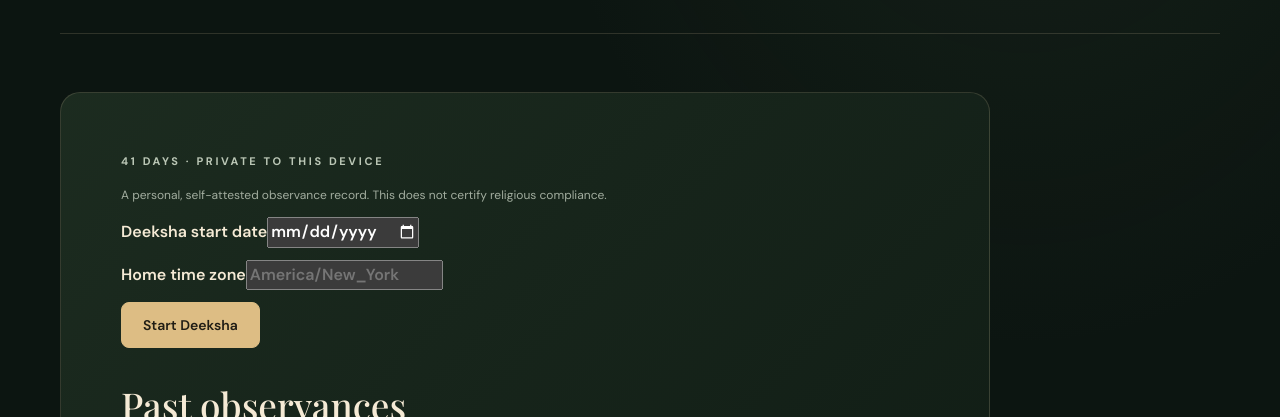
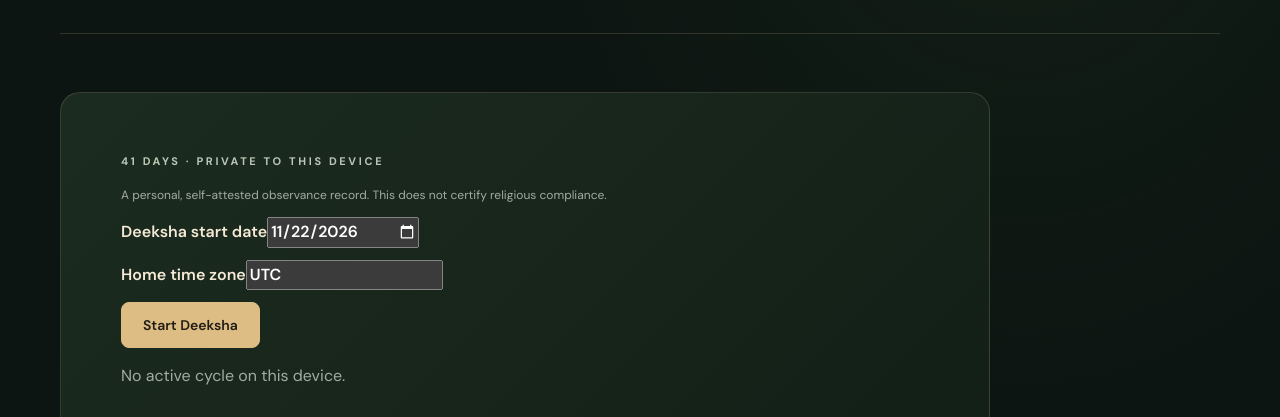
Before and after one commit to ramkarthik77/saranam-ayyappa, an Astro site in the folder apps/web/: page /en/deeksha/ in a window 1280 px wide. Shown: the part 381-798 px from the top of the page. Built offline with nearby package versions, Linux system fonts and the light colour scheme; Astro itself is replaced by a stand-in of ours.

Commit message:
feat(saranam): load local Deeksha tracker only on Deeksha pages

```diff
--- a/apps/web/src/layouts/Base.astro
+++ b/apps/web/src/layouts/Base.astro
@@ -23,6 +23,7 @@ const canonical=Astro.url.href;
   <link rel="stylesheet" href="/styles/site.css" />
   <title>{title} · SARANAM</title>
   <script src="/scripts/ui.js" is:inline defer></script>
+  {section==="deeksha" && <script src="/scripts/deeksha.js" is:inline defer></script>}
  </head>
  <body data-page={section??"home"}>
   <a class="skip" href="#main">{lang==="te"?"ప్రధాన విషయానికి వెళ్లండి":"Skip to content"}</a>
```
